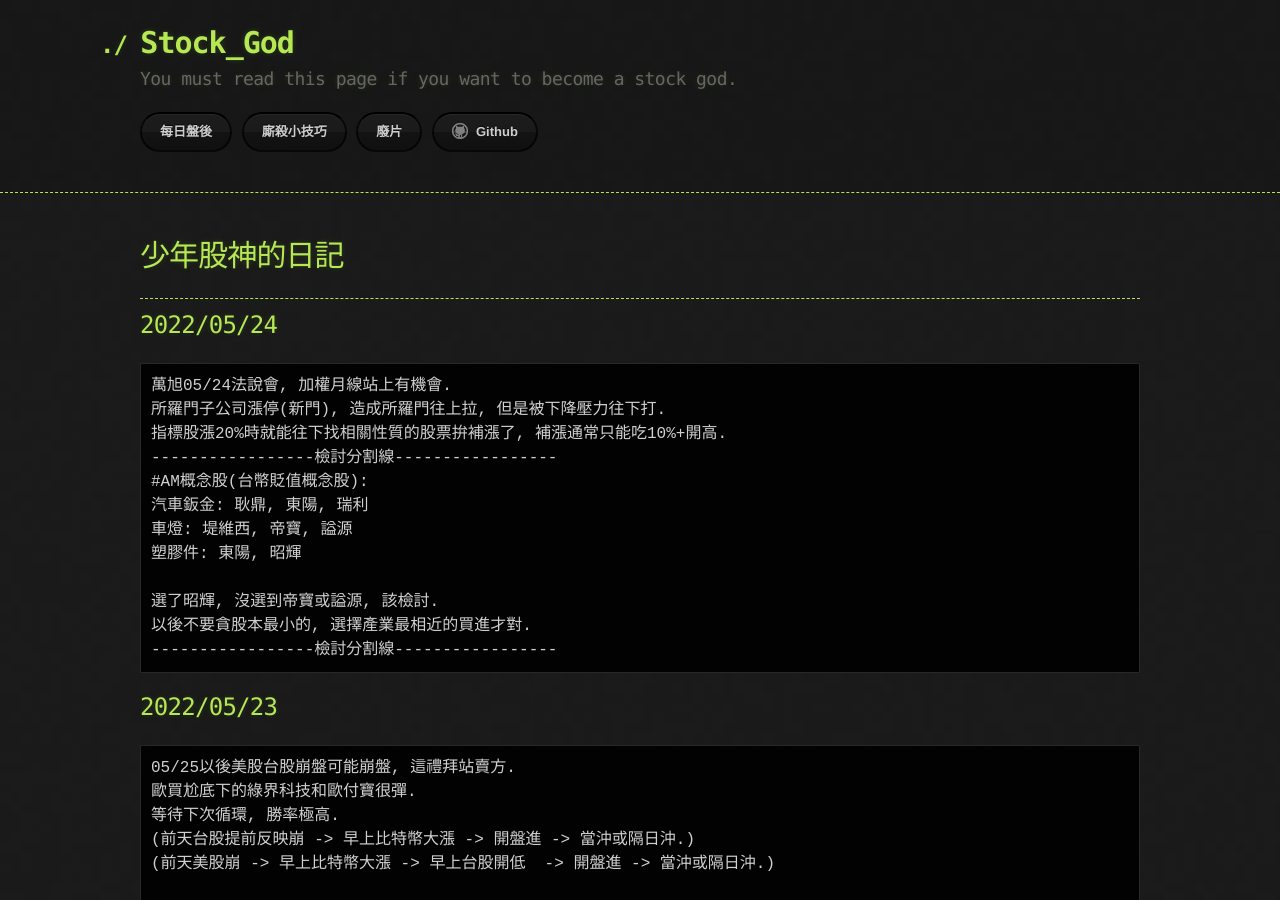
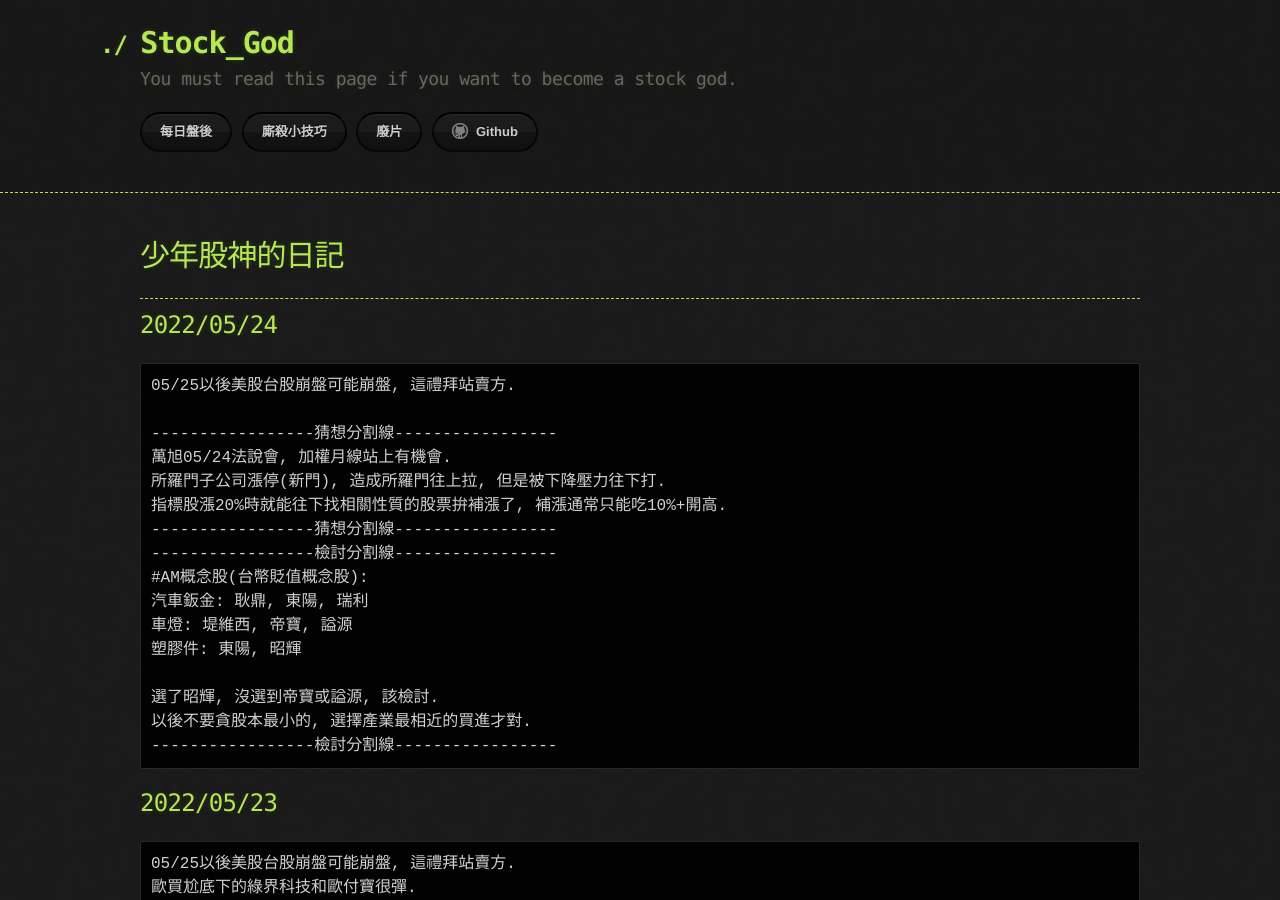
Before and after one commit to lepg5487/Stock_God, a Jekyll site: the page built from index.md, in a window 1280 px wide and 900 px high. Built offline with Jekyll 4.4.1, drawn with Linux system fonts in a browser that asks for light colours; our own code applies the rules of GitHub Pages for plain Markdown files.

Commit message:
Update index.md

````diff
--- a/index.md
+++ b/index.md
@@ -8,9 +8,13 @@ layout: testlayouts
 
 ## 2022/05/24
 ```
+05/25以後美股台股崩盤可能崩盤, 這禮拜站賣方.
+
+-----------------猜想分割線-----------------
 萬旭05/24法說會, 加權月線站上有機會.
 所羅門子公司漲停(新門), 造成所羅門往上拉, 但是被下降壓力往下打.
 指標股漲20%時就能往下找相關性質的股票拚補漲了, 補漲通常只能吃10%+開高.
+-----------------猜想分割線-----------------
 -----------------檢討分割線-----------------
 #AM概念股(台幣貶值概念股):
 汽車鈑金: 耿鼎, 東陽, 瑞利
````
